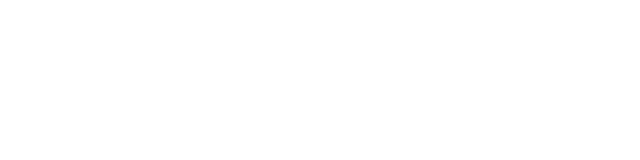
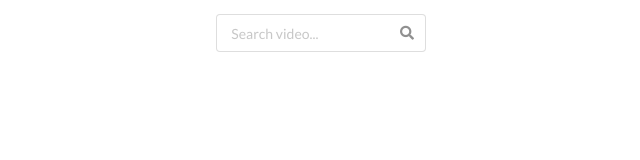
Before and after one commit to jillguardian/youtube-search, a React (Create React App) app: page / in a window 1280 px wide. Shown: the top 160 px of the page, without its empty margins (319-959 px from the left). Built offline with nearby package versions, Linux system fonts and the light colour scheme.

Commit message:
Create search bar component

```diff
--- a/src/components/App.js
+++ b/src/components/App.js
@@ -1,8 +1,16 @@
 import React from 'react';
+import Search from "./Search";
 
 const App = () => {
     return (
         <div className="ui container">
+            <div className="ui equal width center aligned padded grid">
+                <div className="row">
+                    <div className="column">
+                        <Search />
+                    </div>
+                </div>
+            </div>
         </div>
     );
 }
--- /dev/null
+++ b/src/components/Search.js
@@ -0,0 +1,16 @@
+import React from 'react'
+
+export default class Search extends React.Component {
+
+    render() {
+        return (
+            <form>
+                <div className="ui icon input">
+                    <input className="prompt" type="text" placeholder="Search video..." />
+                    <i className="search icon" />
+                </div>
+            </form>
+        );
+    }
+
+}
```
